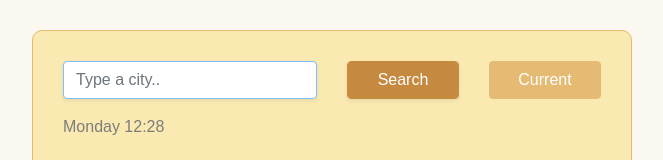
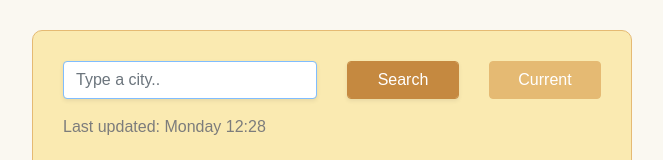
Before and after one commit to mariamer-hub/weatherapp, a website built with Parcel: page index.html in a window 1280 px wide. Shown: the top 160 px of the page, without its empty margins (308-971 px from the left). Built offline with nearby package versions, Linux system fonts and the light colour scheme; no server answers.

Commit message:
updated li

```diff
--- a/index.html
+++ b/index.html
@@ -50,7 +50,7 @@
         </form>
         <h1 id="city"></h1>
         <ul>
-          <li id="date"></li>
+          <li>Last updated: <span id="date"></span></li>
           <li id="description"></li>
         </ul>
         <div class="row">
```
